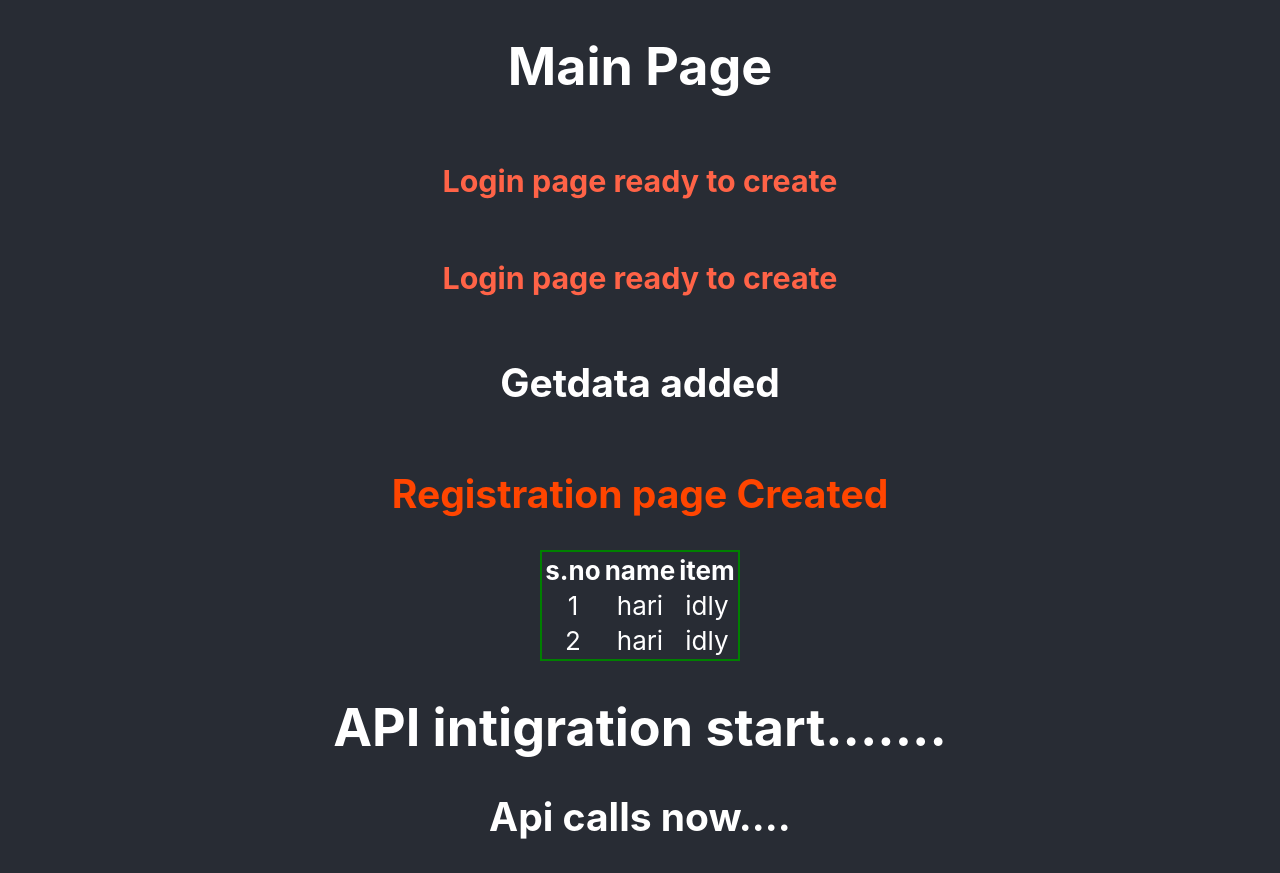
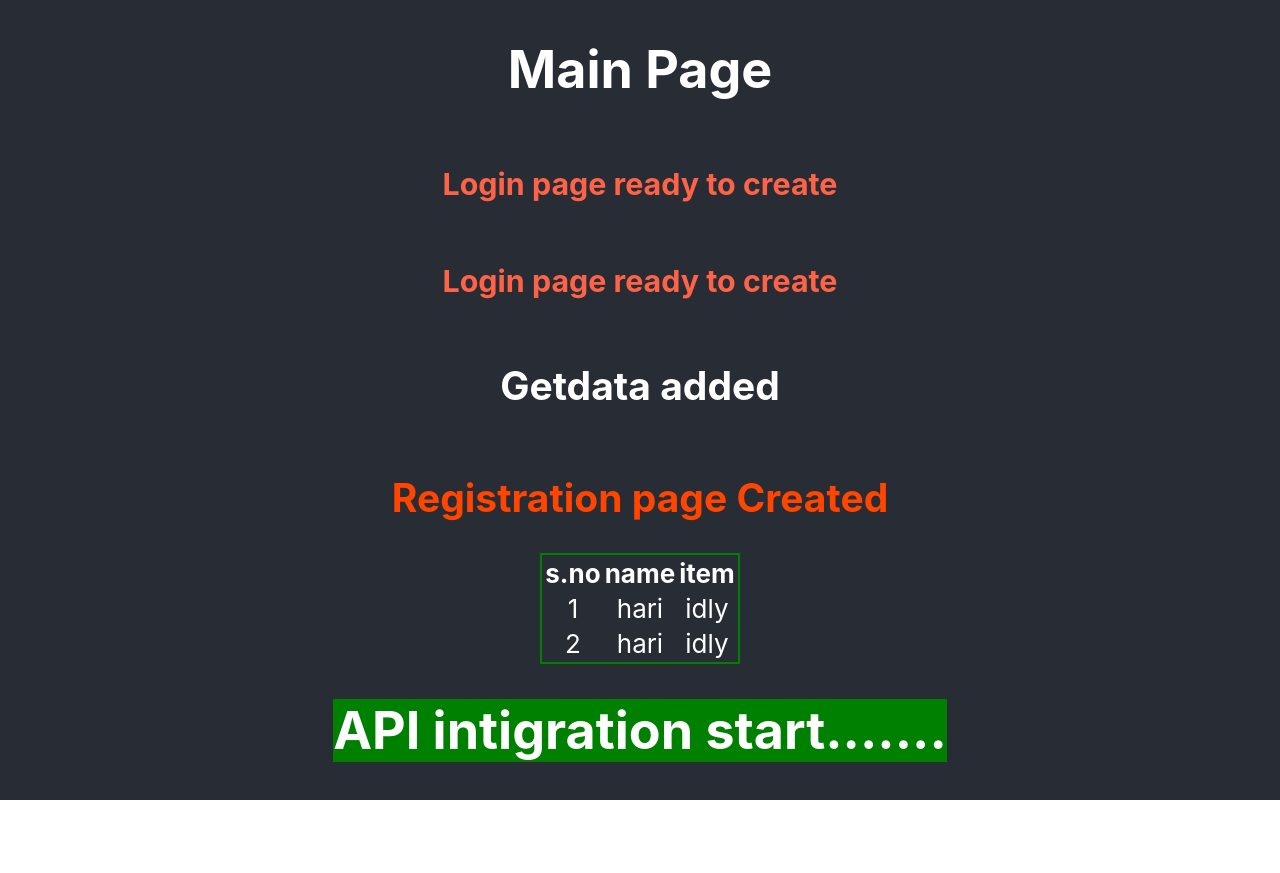
Before and after one commit to riha7/mypages, a React (Create React App) app: page / in a window 1280 px wide. After the commit the page ends 800 px from the top, so only its background shows below. Built offline with nearby package versions, Linux system fonts and the light colour scheme.

Commit message:
styles added

```diff
--- a/src/DataApintigration.js
+++ b/src/DataApintigration.js
@@ -3,8 +3,7 @@ import React from 'react'
 const DataApintigration = () => {
     return (
         <div>
-            <h1>API intigration start.......</h1>
-            <h2>Api calls now....</h2>
+            <h1 style={{background:'green',color:'white'}}>API intigration start.......</h1>
         </div>
     )
 }
```
